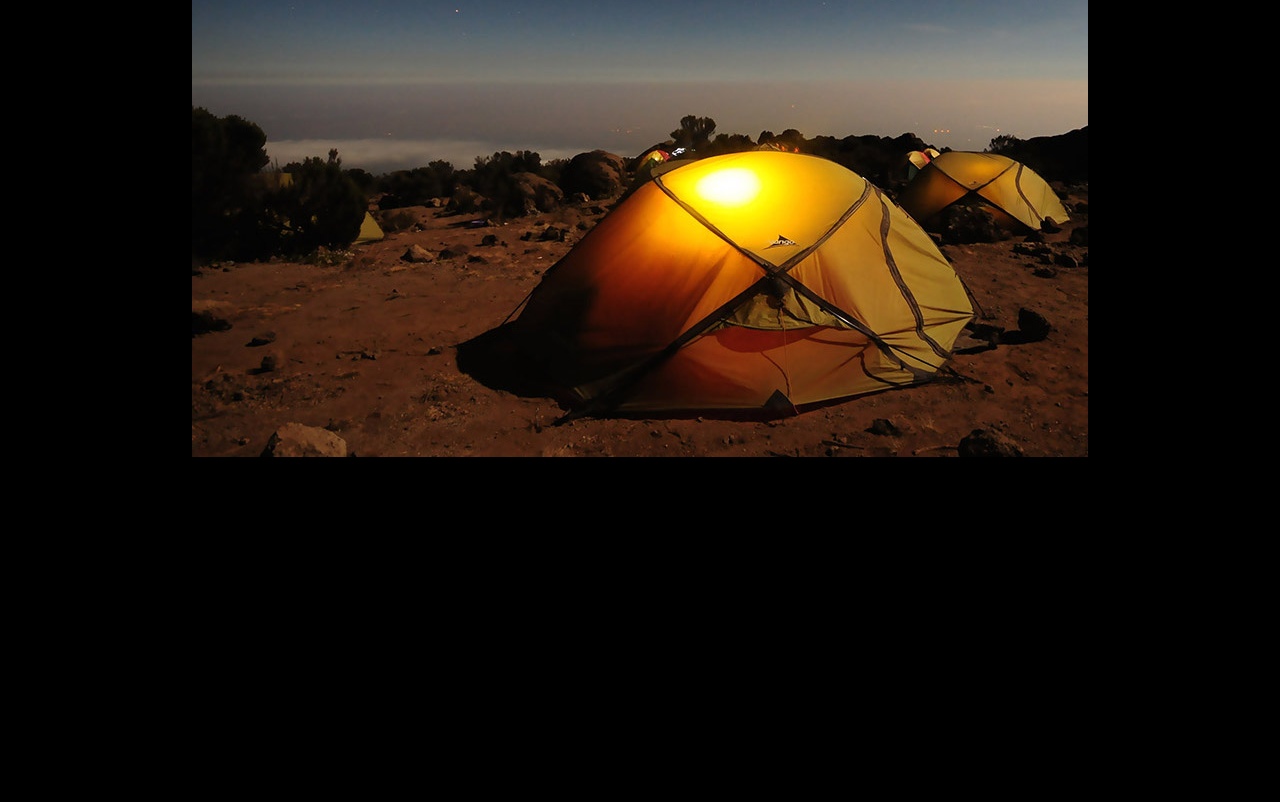
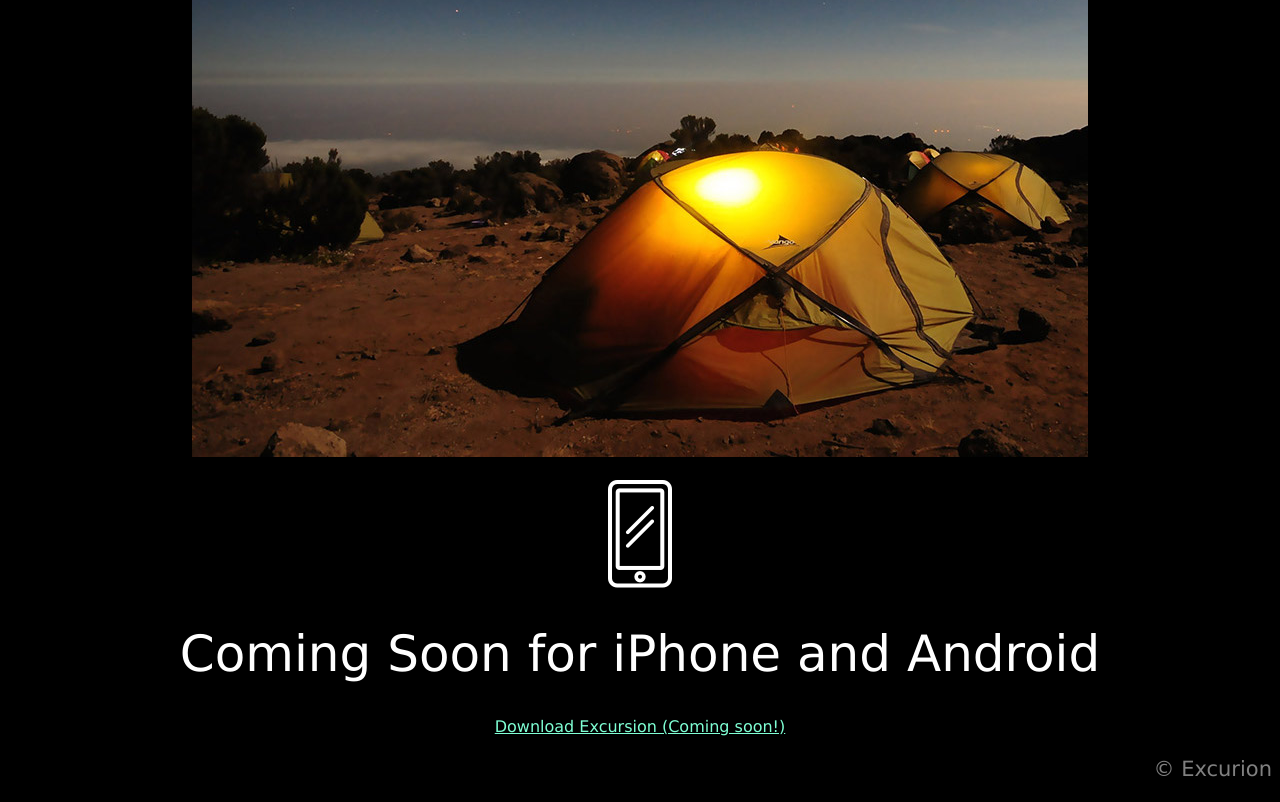
Before and after one commit to ejvkamp/excursion, a plain HTML site: page index.html in a window 1280 px wide. Shown: the part 551-1353 px from the top of the page. Before the commit the page ends 1020 px from the top, so only its background shows below. Drawn offline with Linux system fonts and the light colour scheme.

Commit message:
Added coming soon and copyright sections

```diff
--- a/index.html
+++ b/index.html
@@ -9,7 +9,7 @@
     <!-- Header Section -->
     <h1>Discover hidden places in the world around you</h1>
     <!-- Product Link -->
-    <a href="https://cm0m73jh308ul70v87gq7qlav731k9iujl1liho402kc8g8tsl40.cc-propeller.cloud/#">Download Excursion (Coming soon!)</a>
+    <a href="https://s3.amazonaws.com/codecademy-content/programs/freelance-one/excursion/index.html#">Download Excursion (Coming soon!)</a>
     <!-- Video -->
     <br><br>
     <video autoplay muted loop>
@@ -19,9 +19,12 @@
     <h2>Your personal travel guide</h2>
     <p>Excursion remembers places you like, and recommends new points of interest around you.</p>
     <img src="./resources/images/camp.jpg" alt="Tents at campsite">
-    <!-- -->
-    <!-- -->
-    <!-- -->
-    <!-- -->
+    <!-- Coming Soon Section -->
+    <br><br>
+    <img src="./resources/images/phone.png" alt"Cellphone">
+    <h1>Coming Soon for iPhone and Android</h1>
+    <a href="https://s3.amazonaws.com/codecademy-content/programs/freelance-one/excursion/index.html#">Download Excursion (Coming soon!)</a>
+    <!-- Copyright -->
+    <p class="copyright">&copy; Excurion</p>
   </body>
 </html>
--- a/resources/css/style.css
+++ b/resources/css/style.css
@@ -25,3 +25,8 @@ a {
   font-size: 16px;
   color: Aquamarine;
 }
+
+.copyright {
+  text-align: right;
+  color: gray;
+}
```
